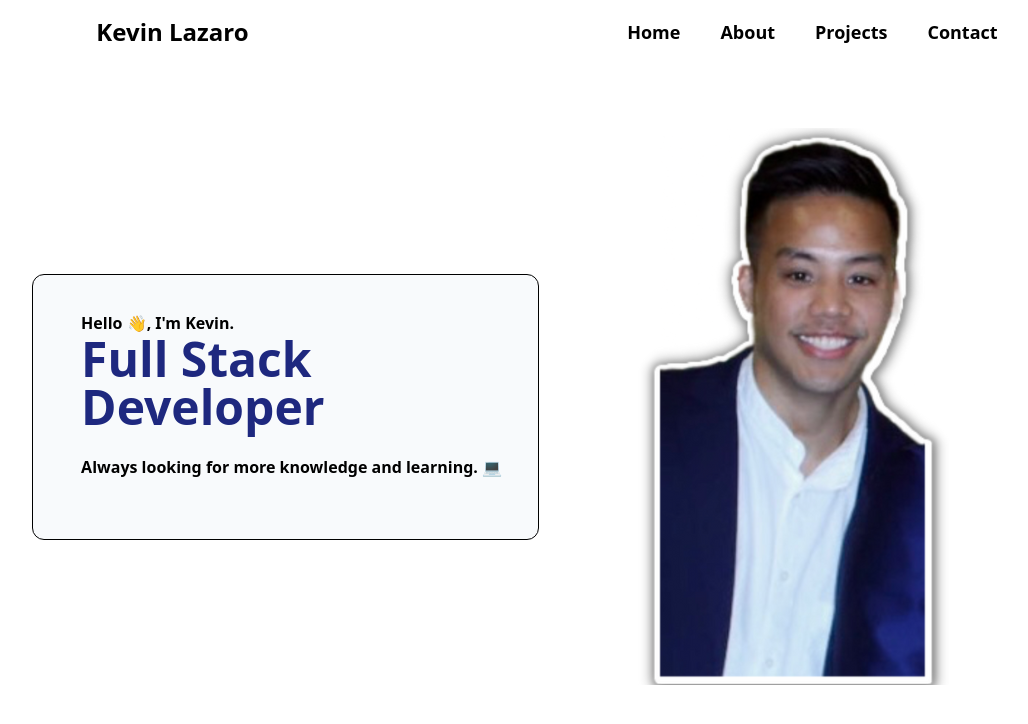
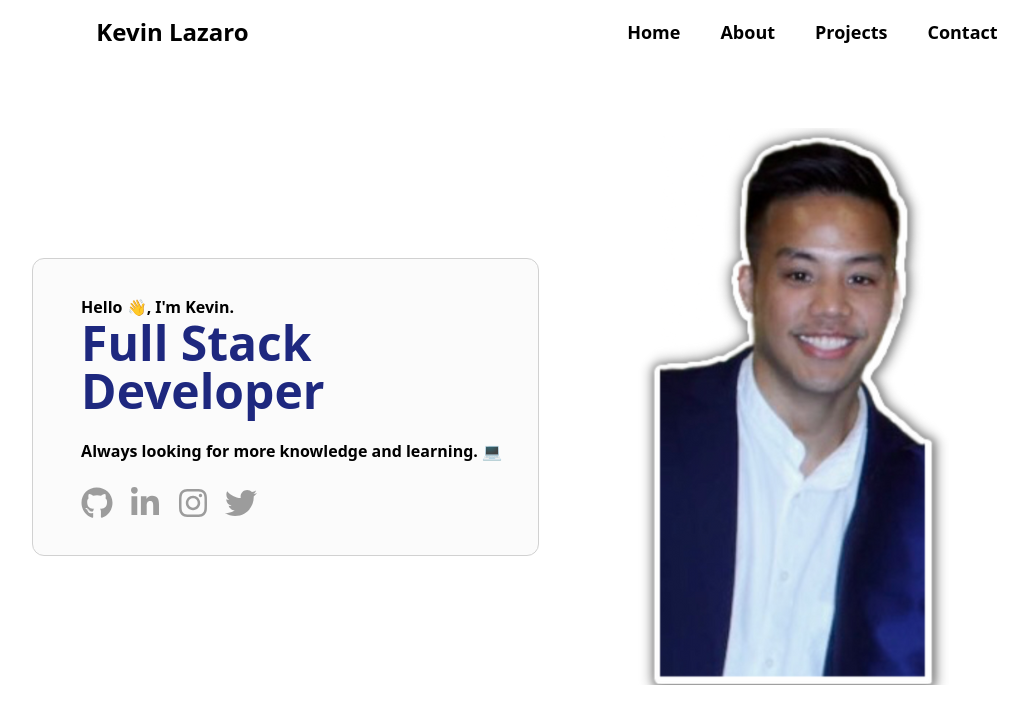
Before and after one commit to keeezy/Professional-Portfolio, a React (Create React App) app in the folder reactpp/: page / in a window 1280 px wide. Shown: the top 724 px of the page, without its empty margins (93-1121 px from the left). Built offline with nearby package versions, Linux system fonts and the light colour scheme.

Commit message:
imported react-icons, added svgs to link my socials

```diff
--- a/reactpp/package.json
+++ b/reactpp/package.json
@@ -9,6 +9,7 @@
     "framer-motion": "^7.0.0",
     "react": "^18.2.0",
     "react-dom": "^18.2.0",
+    "react-icons": "^4.4.0",
     "react-scripts": "5.0.1",
     "web-vitals": "^2.1.4"
   },
@@ -37,6 +38,7 @@
     ]
   },
   "devDependencies": {
+    "@iconify/react": "^3.2.2",
     "autoprefixer": "^10.4.8",
     "postcss": "^8.4.16",
     "tailwindcss": "^3.1.8"
--- a/reactpp/src/components/Hero/index.js
+++ b/reactpp/src/components/Hero/index.js
@@ -1,13 +1,17 @@
 import React from 'react';
-import { motion, Variants } from "framer-motion"
+import { motion, Variants } from "framer-motion";
+import { FaGithub } from "react-icons/fa";
+import { FaLinkedinIn } from "react-icons/fa";
+import { FaInstagram } from "react-icons/fa";
+import { FaTwitter } from "react-icons/fa";
 export default function Hero() {
 
     return (
         <section id="hero-container" className="grid md:grid-cols-2 box-border pt-32 items-center gap-x-4 md">
-            <motion.div id="home-data" className="ml-auto bg-slate-50 border border-black rounded-xl font-semibold pl-12 p-9"
-            initial={{x:-100, opacity:0}}
-            animate={{x:0, opacity:1}}
-            transition={{duration:1.3, delay:.3}}>
+            <motion.div id="home-data" className="ml-auto bg-[#FBFBFB] border border-[#D1D1D1] rounded-xl font-semibold pl-12 p-9"
+                initial={{ x: -100, opacity: 0 }}
+                animate={{ x: 0, opacity: 1 }}
+                transition={{ duration: 1.3, delay: .3 }}>
                 <p className="">Hello 👋, I'm Kevin.</p>
                 <h1 className="text-5xl text-[#1E287F]">
                     Full Stack <br />
@@ -17,12 +21,27 @@ export default function Hero() {
                     Always looking for more knowledge and
                     learning. 💻
                 </p>
+                <div className="flex space-x-4 ">
+                    <a href="https://www.github.com/keeezy" target="_blank">
+                        <FaGithub style={{ color: '#9c9c9c', fontSize: '2rem' }} />
+                    </a>
+                    <a href="https://www.linkedin.com/in/kevin-lazaro-b0aa08231/" target="_blank">
+                        <FaLinkedinIn style={{ color: '#9c9c9c', fontSize: '2rem' }} />
+                    </a>
+                    <a href="https://www.instagram.com/keezylazaro/" target="_blank">
+                        <FaInstagram style={{ color: '#9c9c9c', fontSize: '2rem' }} />
+                    </a>
+                    <a href="https://twitter.com/Keezylazaro" target="_blank">
+                        <FaTwitter style={{ color: '#9c9c9c', fontSize: '2rem' }} />
+                    </a>
+                </div>
             </motion.div>
 
             <motion.div
-            initial={{y:-100, opacity:0}}
-            animate={{y:0, opacity:1}}
-            transition={{duration:1.3, delay:.5}}>
+                initial={{ y: -100, opacity: 0 }}
+                animate={{ y: 0, opacity: 1 }}
+                transition={{ duration: 1.3, delay: .5, type: "spring", duration: 3, bounce: .4, }}
+            >
                 <img
                     className="hidden md:flex mx-auto"
                     src="../assets/images/kevinSelfie.png"
```
Also changed, not shown: 1 other file (tests, documents, lock files or other folders).
